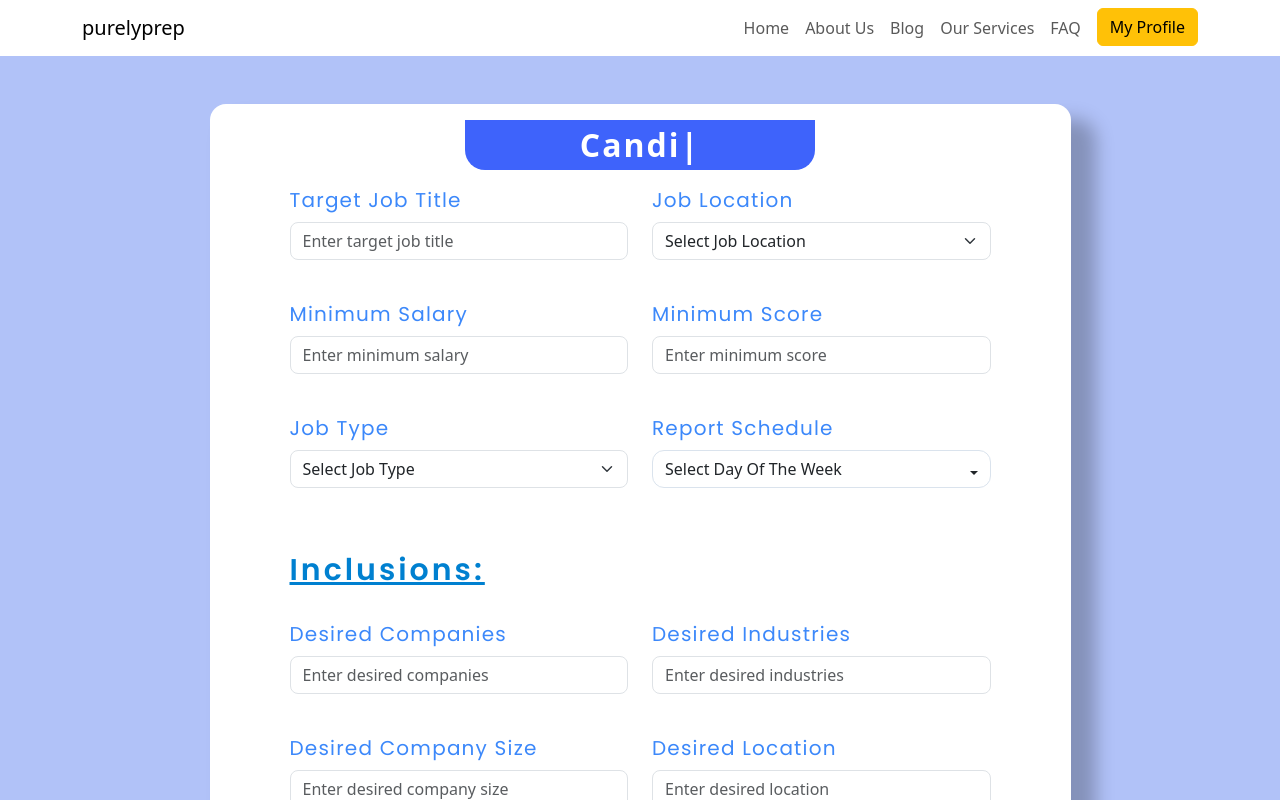
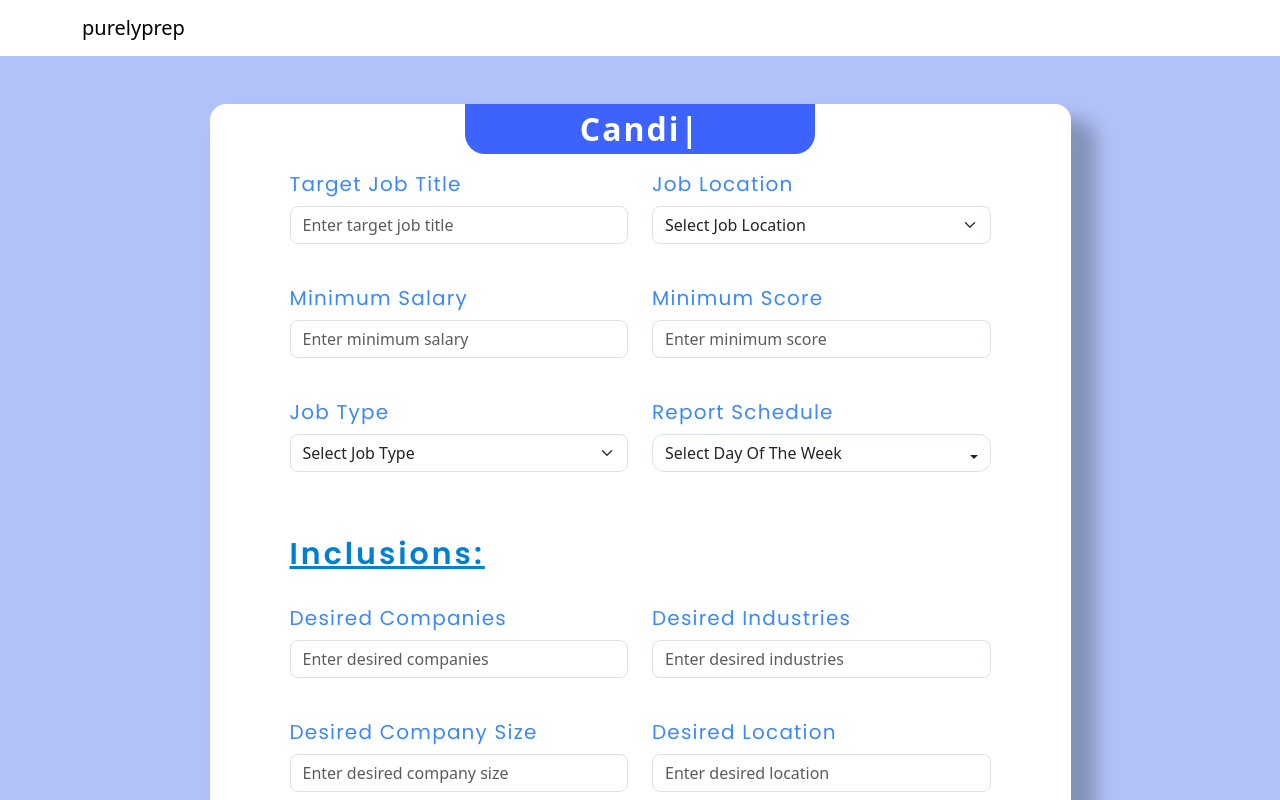
Before and after one commit to himanshujain-adt/ReactForm, a React (Vite) app: page / in a window 1280 px wide. Shown: the top 800 px of the page. Built offline with nearby package versions, Linux system fonts and the light colour scheme.

Commit message:
css changes

```diff
--- a/src/CandidateForm/CandidateForm.css
+++ b/src/CandidateForm/CandidateForm.css
@@ -23,7 +23,7 @@
     align-items: center;
     justify-content: center;
     margin: 0 auto;
-
+    margin-bottom: 0;  /* Ensure no bottom margin */
   }
 
   .header-title {
@@ -31,7 +31,19 @@
     font-weight: bold;
     margin-bottom: 0;
     color: white;
+
   }
+
+  form {
+    margin-top: 0;  /* Remove top margin from form */
+    padding-top: 0;  /* Remove top padding from form */
+  }
+
+  .form-container {
+    margin-top: 0;
+    padding-top: 0;
+  }
+
 
   .form-label {
     font-family: 'Poppins';
--- a/src/CandidateForm/CandidateForm.jsx
+++ b/src/CandidateForm/CandidateForm.jsx
@@ -469,8 +469,6 @@ import './CandidateForm.css';
 import axios from 'axios';
 import Typed from 'typed.js';
 
-
-
 const CandidateForm = () => {
   const [selectedDays, setSelectedDays] = useState([]);
   const [isOpen, setIsOpen] = useState(false);
--- a/src/NavBar/Navbar.jsx
+++ b/src/NavBar/Navbar.jsx
@@ -10,28 +10,7 @@ const Navbar = () => {
         <button className="navbar-toggler" type="button" data-bs-toggle="collapse" data-bs-target="#navbarNav">
           <span className="navbar-toggler-icon"></span>
         </button>
-        <div className="collapse navbar-collapse justify-content-end" id="navbarNav">
-          <ul className="navbar-nav">
-            <li className="nav-item">
-              <a className="nav-link" href="#">Home</a>
-            </li>
-            <li className="nav-item">
-              <a className="nav-link" href="#">About Us</a>
-            </li>
-            <li className="nav-item">
-              <a className="nav-link" href="#">Blog</a>
-            </li>
-            <li className="nav-item">
-              <a className="nav-link" href="#">Our Services</a>
-            </li>
-            <li className="nav-item">
-              <a className="nav-link" href="#">FAQ</a>
-            </li>
-            <li className="nav-item">
-              <button className="btn btn-warning ms-2">My Profile</button>
-            </li>
-          </ul>
-        </div>
+
       </div>
     </nav>
   );
```
